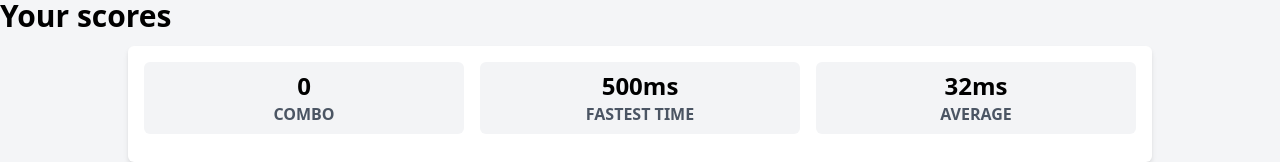
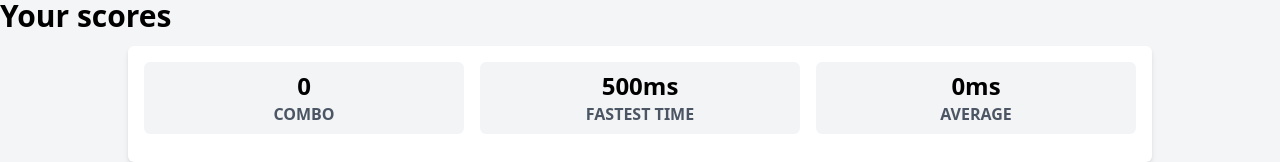
Before and after one commit to kibebr/react-reaction, a React app in the folder client/: page / in a window 1280 px wide. Shown: the part 486-648 px from the top of the page. Built offline with nearby package versions, Linux system fonts and the light colour scheme.

Commit message:
added average functionality; renamed function that calculates average to getAverage

```diff
--- a/client/src/index.tsx
+++ b/client/src/index.tsx
@@ -6,7 +6,8 @@ import React, {
 import { render } from 'react-dom'
 import {
   secondsToMilliseconds,
-  millisecondsToSeconds
+  millisecondsToSeconds,
+  getAverage
 } from './utils/Math'
 import { getRandomFromRange } from './utils/Random'
 import classNames from 'classnames'
@@ -21,8 +22,15 @@ type ButtonState
 const App = (): JSX.Element => {
   const [buttonState, setButtonState] = useState<ButtonState>('PAUSED')
   const [offset, setOffset] = useState<number>(0)
+  const [average, setAverage] = useState<number>(0)
   const [times, setTimes] = useState<number[]>([])
   const [combo, setCombo] = useState<number>(0)
+
+  useEffect((): void => {
+    if (times.length > 0) {
+      setAverage(getAverage(times))
+    }
+  }, [times])
 
   useEffect(() => {
     let timer: number | null = null
@@ -105,7 +113,7 @@ const App = (): JSX.Element => {
               <span className='text-gray-600'>FASTEST TIME</span>
             </div>
             <div className='flex flex-1 flex-col items-center p-2 bg-gray-100 rounded-md'>
-              <span className='text-2xl'>32ms</span>
+              <span className='text-2xl'>{average}ms</span>
               <span className='text-gray-600'>AVERAGE</span>
             </div>
           </div>
--- a/client/src/utils/Math.ts
+++ b/client/src/utils/Math.ts
@@ -1,3 +1,3 @@
-export const average = (arr: number[]): number => arr.reduce((a, b) => a + b) / arr.length
+export const getAverage = (arr: number[]): number => arr.reduce((a, b) => a + b) / arr.length
 export const secondsToMilliseconds = (x: number): number => x * 1000
 export const millisecondsToSeconds = (x: number): number => x / 1000
```
